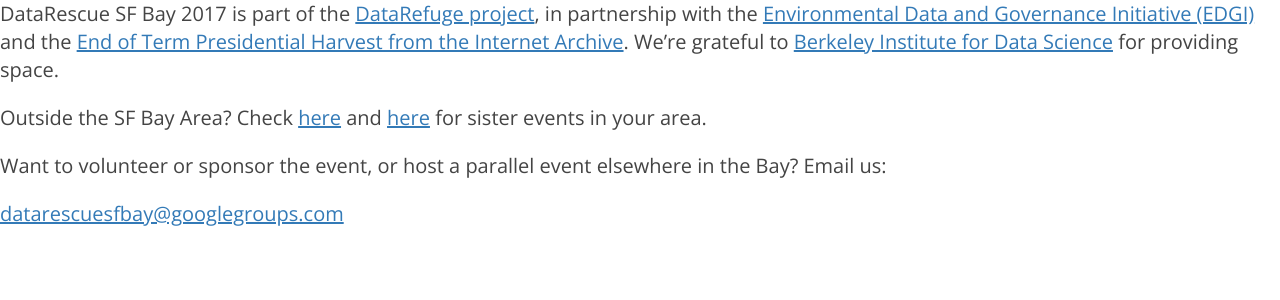
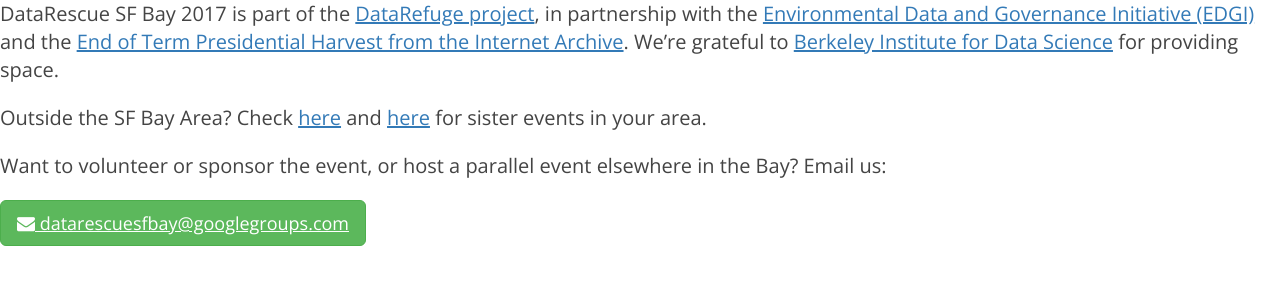
Before and after one commit to suchthis/DataRescueSFBay.github.io, a Jekyll site: the page built from 2016/_posts/2014-01-11-who.md, in a window 1280 px wide. Shown: the top 300 px of the page. Built offline with Jekyll 4.4.1, drawn with Linux system fonts in a browser that asks for light colours; nearby versions of some CDN libraries; our own code applies the rules of GitHub Pages for plain Markdown files.

Commit message:
Update 2014-01-11-who.md

```diff
--- a/2016/_posts/2014-01-11-who.md
+++ b/2016/_posts/2014-01-11-who.md
@@ -11,4 +11,6 @@
 
 Want to volunteer or sponsor the event, or host a parallel event elsewhere in the Bay? Email us:
 
-[datarescuesfbay@googlegroups.com](mailto:datarescuesfbay@googlegroups.com)
+<a class="btn btn-success btn-lg" href="mailto:datarescuesfbay@googlegroups.com">
+  <i class="fa fa-envelope"></i> datarescuesfbay@googlegroups.com
+</a>
```
